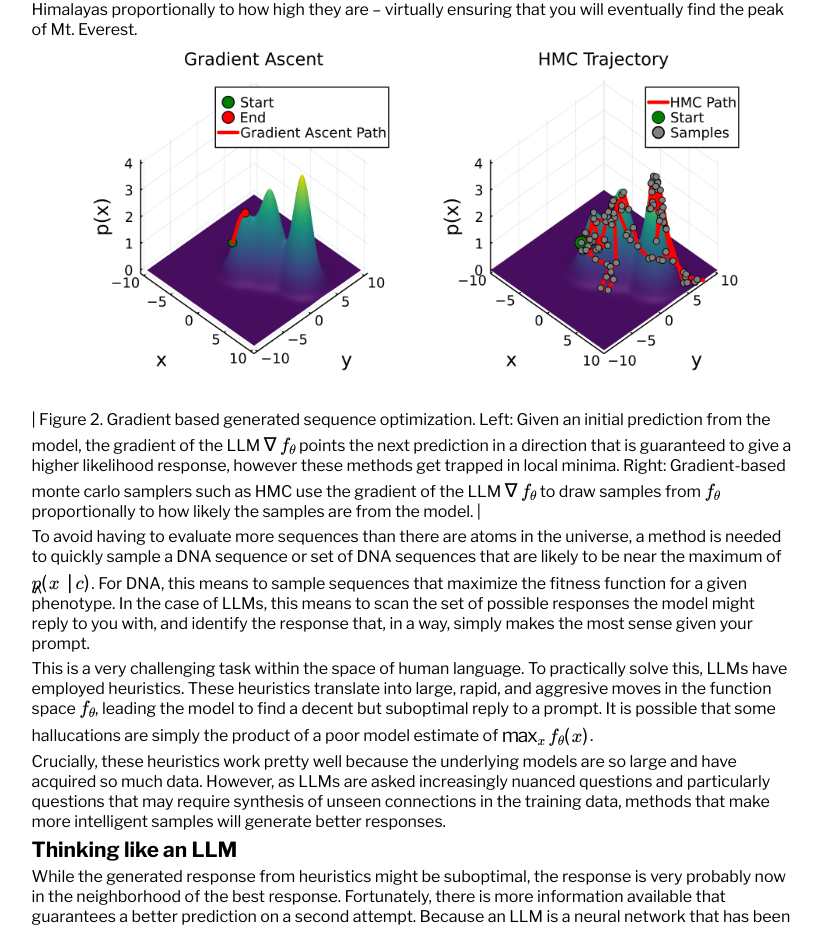
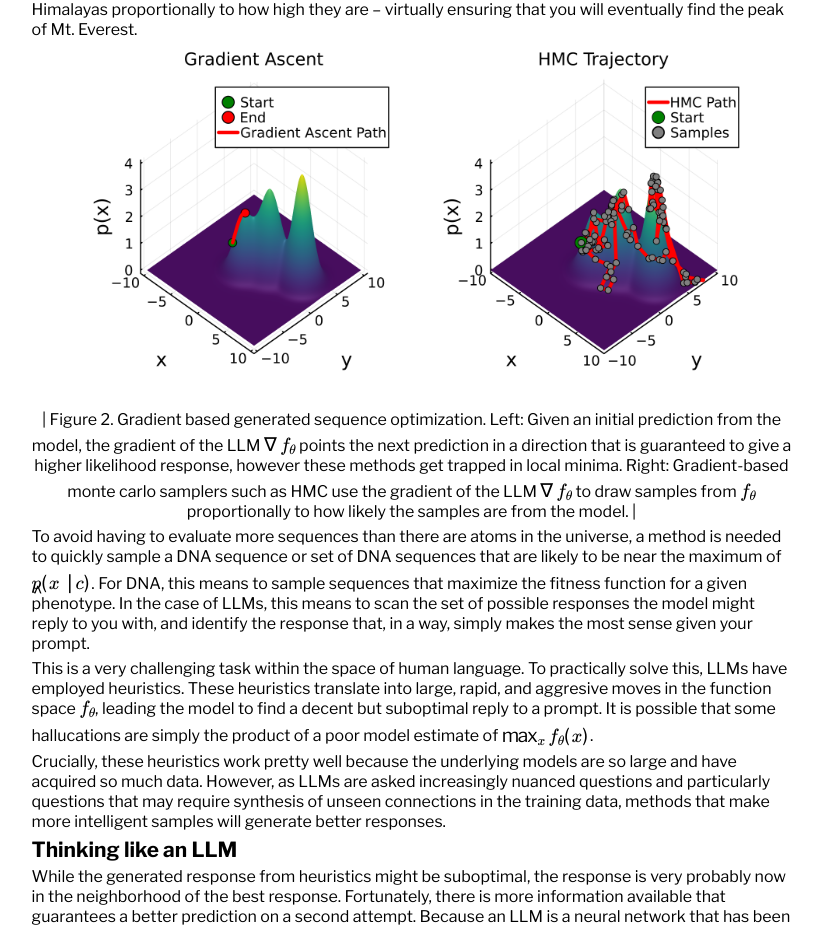
Before and after one commit to dan-sprague/dan-sprague.github.io, a Jekyll site: the page built from _posts/2025-02-02-llmthinking.markdown, in a window 1280 px wide. Shown: the part 2095-3027 px from the top of the page, without its empty margins (221-1043 px from the left). Built offline with Jekyll 4.4.1, drawn with Linux system fonts in a browser that asks for light colours; formulas are drawn with MathJax 3.

Commit message:
fixed bug

```diff
--- a/_posts/2025-02-02-llmthinking.markdown
+++ b/_posts/2025-02-02-llmthinking.markdown
@@ -56,7 +56,7 @@ Now imagine that you once again find yourself in the middle of the Himalayas. Ra
 If this is done with an element of randomness, it will be the case that you end up visiting peaks in the Himalayas proportionally to how high they are -- virtually ensuring that you will eventually find the peak of Mt. Everest.
 
 ![Finding the best generated response](/assets/images/path_opt.png)
-| Figure 2. Gradient based generated sequence optimization. Left: Given an initial prediction from the model, the gradient of the LLM $\nabla f_\theta$ points the next prediction in a direction that is guaranteed to give a higher likelihood response, however these methods get trapped in local minima. Right: Gradient-based monte carlo samplers such as HMC use the gradient of the LLM $\nabla f_\theta$ to draw samples from $f_\theta$ proportionally to how likely the samples are from the model. |
+<p align="center">| Figure 2. Gradient based generated sequence optimization. Left: Given an initial prediction from the model, the gradient of the LLM $\nabla f_\theta$ points the next prediction in a direction that is guaranteed to give a higher likelihood response, however these methods get trapped in local minima. Right: Gradient-based monte carlo samplers such as HMC use the gradient of the LLM $\nabla f_\theta$ to draw samples from $f_\theta$ proportionally to how likely the samples are from the model. |</p>
 
 To avoid having to evaluate more sequences than there are atoms in the universe, a method is needed to quickly sample a DNA sequence or set of DNA sequences that are likely to be near the maximum of $\hat{p}(x \mid c)$. For DNA, this means to sample sequences that maximize the fitness function for a given phenotype. In the case of LLMs, this means to scan the set of possible responses the model might reply to you with, and identify the response that, in a way, simply makes the most sense given your prompt.
 
```
